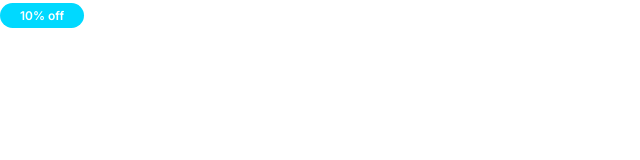
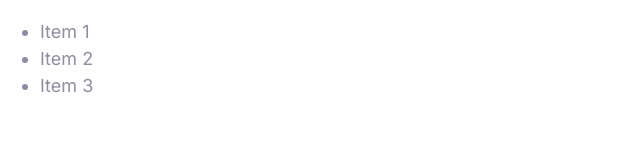
Before and after one commit to DZBENYA/Moshify, a plain HTML site: page index.html in a window 1280 px wide. Shown: the whole page, without its empty margins (0-640 px from the left). Drawn offline with Linux system fonts and the light colour scheme.

Commit message:
Typography

```diff
--- a/index.html
+++ b/index.html
@@ -15,6 +15,10 @@
     <link rel="stylesheet" href="/css/styles.css" />
   </head>
   <body>
-    <span class="badge badge--secondary badge--small">10% off</span>
+    <ul class="list">
+      <li>Item 1</li>
+      <li>Item 2</li>
+      <li>Item 3</li>
+    </ul>
   </body>
 </html>
```
